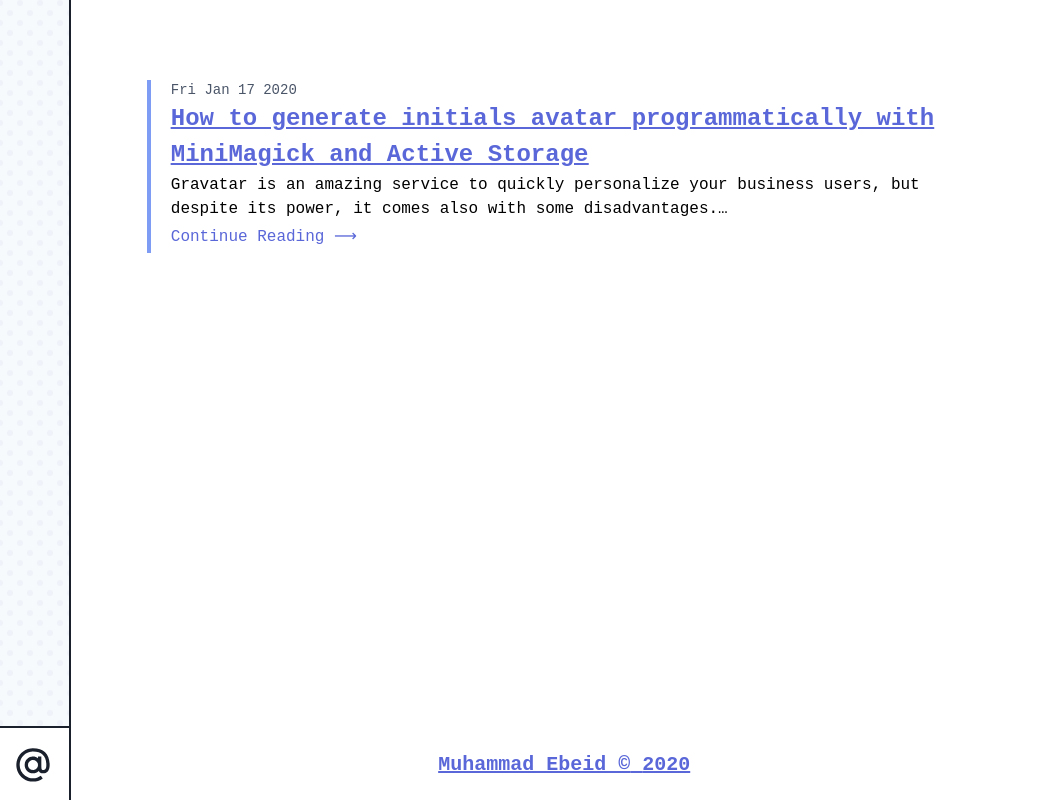
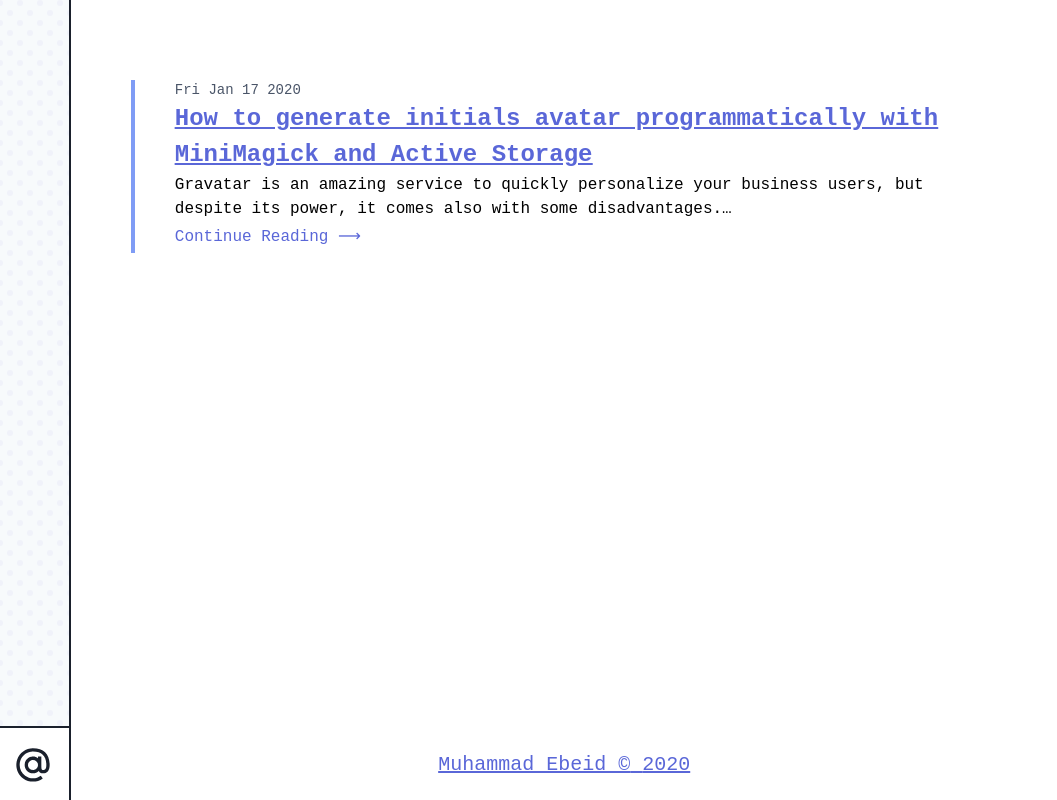
Before and after one commit to mosaaleb/me, a Gatsby site: page /blog in a window 1280 px wide. Shown: the full height of the page, 223-1280 px from the left. Built offline with nearby package versions, Linux system fonts and the light colour scheme; Gatsby itself is replaced by a stand-in of ours; some packages are replaced by stand-ins of ours.

Commit message:
widen postpreview in smallscreen

```diff
--- a/src/components/Footer.js
+++ b/src/components/Footer.js
@@ -1,7 +1,7 @@
 import React from 'react';
 
 const Footer = () => (
-  <div className="text-xl pb-5 text-center text-indigo-600 font-bold underline">
+  <div className="text-xl pb-5 text-center text-indigo-600 underline">
     Muhammad Ebeid ©
     {' '}
     {new Date().getFullYear()}
--- a/src/components/PostPreview.js
+++ b/src/components/PostPreview.js
@@ -3,8 +3,8 @@ import PropTypes from 'prop-types';
 import { Link } from 'gatsby';
 
 const Post = ({ post }) => (
-  <article className="p-4 mb-4 rounded">
-    <div className="border-l-4 border-indigo-400 px-5">
+  <article className="py-4 mb-4 rounded">
+    <div className="border-l-4 border-indigo-400 px-3 md:px-10">
       <p className="text-sm text-gray-700">{new Date(post.date).toDateString()}</p>
       <h2 className="font-bold text-2xl underline text-indigo-600">
         <Link to={`/${post.slug}`}>{post.title}</Link>
```
